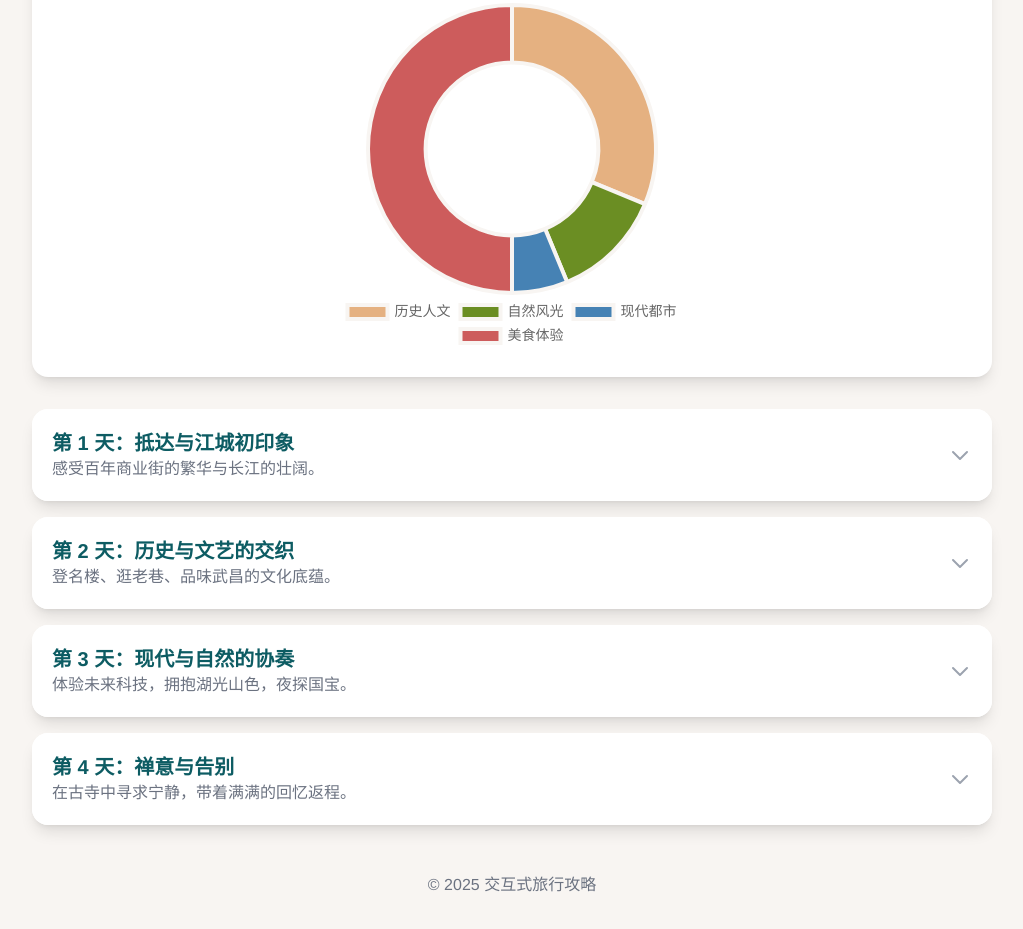
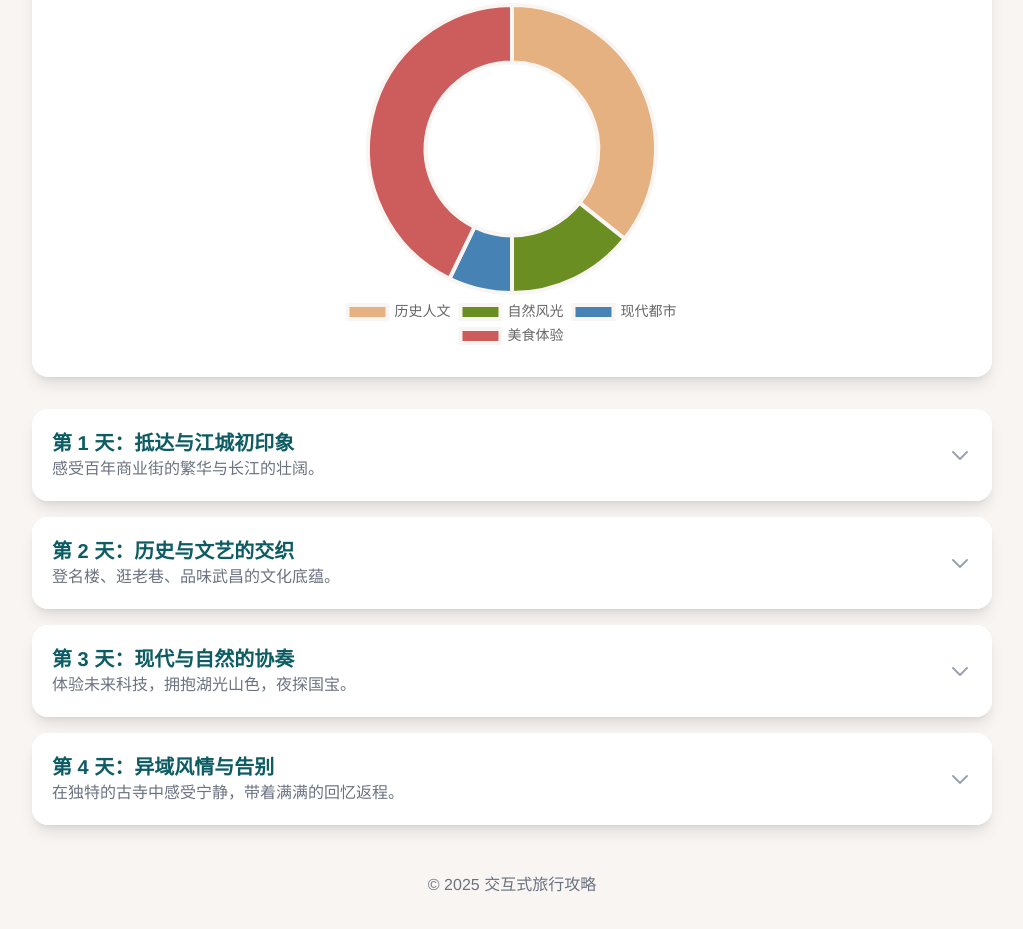
Before and after one commit to dx870930/wuhan, a plain HTML site: page index.html in a window 1280 px wide. Shown: the part 377-1306 px from the top of the page, without its empty margins (128-1151 px from the left). Drawn offline with nearby package versions, Linux system fonts and the light colour scheme.

Commit message:
Update index.html

```diff
--- a/index.html
+++ b/index.html
@@ -132,7 +132,6 @@
                         <button data-filter="all" class="px-4 py-2 bg-[#0D5C63] text-white rounded-full font-semibold shadow-md">全部</button>
                         <button data-filter="小吃" class="px-4 py-2 bg-white text-gray-700 rounded-full font-semibold shadow-md">风味小吃</button>
                         <button data-filter="正餐" class="px-4 py-2 bg-white text-gray-700 rounded-full font-semibold shadow-md">特色正餐</button>
-                        <button data-filter="素斋" class="px-4 py-2 bg-white text-gray-700 rounded-full font-semibold shadow-md">禅心素斋</button>
                     </div>
                     <div id="food-grid" class="grid grid-cols-1 md:grid-cols-2 lg:grid-cols-3 gap-6">
                         <!-- Food cards will be injected here -->
@@ -155,7 +154,7 @@
                             <li><strong>汉口火车站 → 酒店：</strong>乘坐 <span class="metro-line">地铁2号线</span> 直达【江汉路站】。</li>
                             <li><strong>前往黄鹤楼：</strong>从【江汉路站】乘 <span class="metro-line">地铁6号线</span> 换乘 <span class="metro-line">地铁5号线</span> 至【司门口黄鹤楼站】。</li>
                             <li><strong>前往光谷：</strong>从【江汉路站】乘坐 <span class="metro-line">地铁2号线</span> 一路直达【光谷广场站】。</li>
-                            <li><strong>前往归元禅寺：</strong>从【江汉路站】乘坐 <span class="metro-line">地铁6号线</span> 直达【钟家村站】。</li>
+                            <li><strong>前往古德寺：</strong>从【江汉路站】乘 <span class="metro-line">地铁2号线</span> 换乘 <span class="metro-line">地铁1号线</span> 至【头道街站】。</li>
                         </ul>
                     </div>
                      <div class="p-4 border border-gray-200 rounded-lg bg-teal-50">
@@ -187,9 +186,7 @@
                     transport: "今日行程均在酒店步行范围内，无需乘坐公共交通。",
                     food: [
                         { name: "蔡林记", desc: "品尝招牌热干面、三鲜豆皮。", type: "小吃" },
-                        { name: "严氏烧麦", desc: "（前进五路店）品尝重油胡椒烧麦。", type: "小吃" },
-                        { name: "汉口码头", desc: "（沿江大道店）品尝排骨藕汤、清蒸武昌鱼等正宗湖北菜。", type: "正餐" },
-                        { name: "肥肥虾庄", desc: "（江汉路总店）夏季品尝油焖大虾。", type: "正餐" }
+                        { name: "严氏烧麦", desc: "（前进五路店）品尝重油胡椒烧麦。", type: "小吃" }
                     ]
                 },
                 {
@@ -206,8 +203,7 @@
                         { name: "徐嫂糊汤粉", desc: "户部巷经典，鱼汤鲜美。", type: "小吃" },
                         { name: "何记豆皮", desc: "户部巷必吃，外酥里糯。", type: "小吃" },
                         { name: "石婆婆热干面", desc: "户部巷地道选择。", type: "小吃" },
-                        { name: "大水的店", desc: "昙华林文艺餐吧，环境舒适。", type: "正餐" },
-                        { name: "斑马创意餐厅", desc: "昙华林特色餐厅，适合拍照。", type: "正餐" }
+                        { name: "靓靓蒸虾", desc: "（雪松路总店）武汉宵夜的代表，品尝清蒸或油焖小龙虾。", type: "正餐" }
                     ]
                 },
                 {
@@ -218,27 +214,26 @@
                         { time: "上午", activity: "前往光谷，体验新潮的光谷空轨。" },
                         { time: "中午", activity: "在光谷商业区自由选择午餐。" },
                         { time: "下午", activity: "游览武汉大学，之后前往东湖风景区骑行或散步。" },
-                        { time: "晚上", activity: "18:30，参观湖北省博物馆。", cultural: "湖北省博物馆" }
+                        { time: "晚上", activity: "在武大或东湖附近品尝小吃，之后18:30参观湖北省博物馆。", cultural: "湖北省博物馆" }
                     ],
                     transport: "从【江汉路站】乘坐<span class='metro-line'>地铁2号线</span>直达【光谷广场站】。从光谷乘<span class='metro-line'>地铁2号线</span>至【街道口站】前往武大。武大、东湖、博物馆三地相连，建议步行或骑行。",
                     food: [
-                        { name: "光谷美食", desc: "光谷步行街及周边商场餐厅众多，选择极其丰富。", type: "正餐" },
-                        { name: "湖滨客舍", desc: "（东湖店）环境优美的园林餐厅，主打精致湖北菜。", type: "正餐" },
-                        { name: "武大周边小吃街", desc: "性价比高，种类繁多。", type: "小吃" }
+                        { name: "江南小观园", desc: "（武大店）被誉为“武大校外食堂”，品尝地道湖北菜。", type: "正餐" },
+                        { name: "武大周边小吃", desc: "珞珈山、广八路附近有众多小吃摊点，选择多样。", type: "小吃" }
                     ]
                 },
                 {
                     day: 4,
-                    title: "禅意与告别",
-                    theme: "在古寺中寻求宁静，带着满满的回忆返程。",
+                    title: "异域风情与告别",
+                    theme: "在独特的古寺中感受宁静，带着满满的回忆返程。",
                     schedule: [
-                        { time: "上午", activity: "前往汉阳区的归元禅寺参观。", cultural: "归元禅寺" },
-                        { time: "中午", activity: "从归元禅寺返回酒店，办理退房手续。您可将行李寄存在酒店，在江汉路附近享用午餐或购买伴手礼。" },
+                        { time: "上午", activity: "前往汉口区的古德寺参观，感受其独特的异域建筑风格。", cultural: "古德寺" },
+                        { time: "中午", activity: "从古德寺返回酒店，办理退房手续。您可将行李寄存在酒店，在江汉路附近享用午餐或购买伴手礼。" },
                         { time: "下午", activity: "从酒店取回行李，前往汉口火车站返程。" }
                     ],
-                    transport: "从【江汉路站】乘坐<span class='metro-line'>地铁6号线</span>至【钟家村站】（E2口出），参观后原路返回酒店。从酒店去火车站，乘坐<span class='metro-line'>地铁2号线</span>直达。",
+                    transport: "从【江汉路站】乘坐<span class='metro-line'>地铁2号线</span>换乘<span class='metro-line'>地铁1号线</span>至【头道街站】，出站后步行或骑行一小段距离即可到达。参观后原路返回酒店。",
                     food: [
-                        { name: "归元禅寺素斋馆", desc: "素斋制作精美，味道可口，非常值得一试。", type: "素斋" }
+                        { name: "江汉路周边", desc: "在离开前，可以在江汉路附近再品尝一次心仪的武汉小吃或选择一家餐厅用餐。", type: "小吃" }
                     ]
                 }
             ]
@@ -400,7 +395,7 @@
                         labels: ['历史人文', '自然风光', '现代都市', '美食体验'],
                         datasets: [{
                             label: '活动数量',
-                            data: [5, 2, 1, 8],
+                            data: [5, 2, 1, 6],
                             backgroundColor: [
                                 '#E5B181', // Historical
                                 '#6B8E23', // Nature
```
